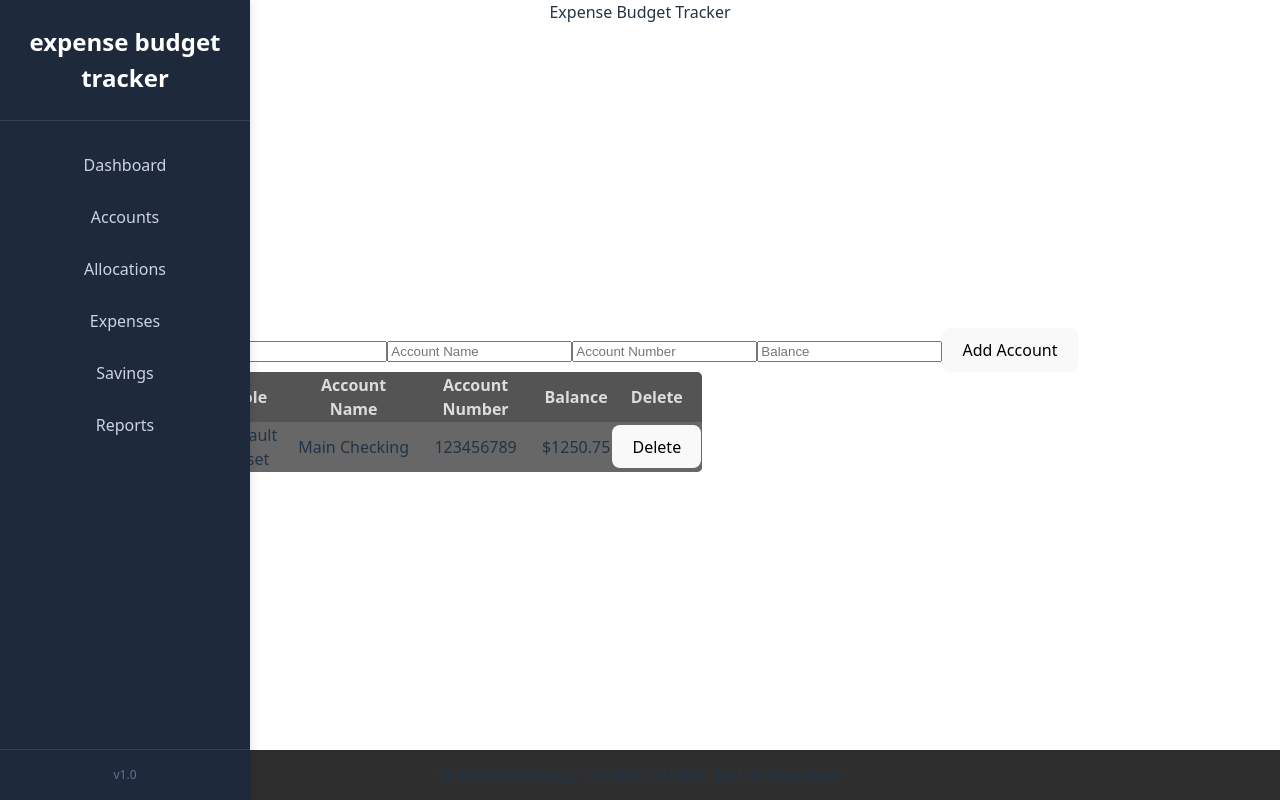
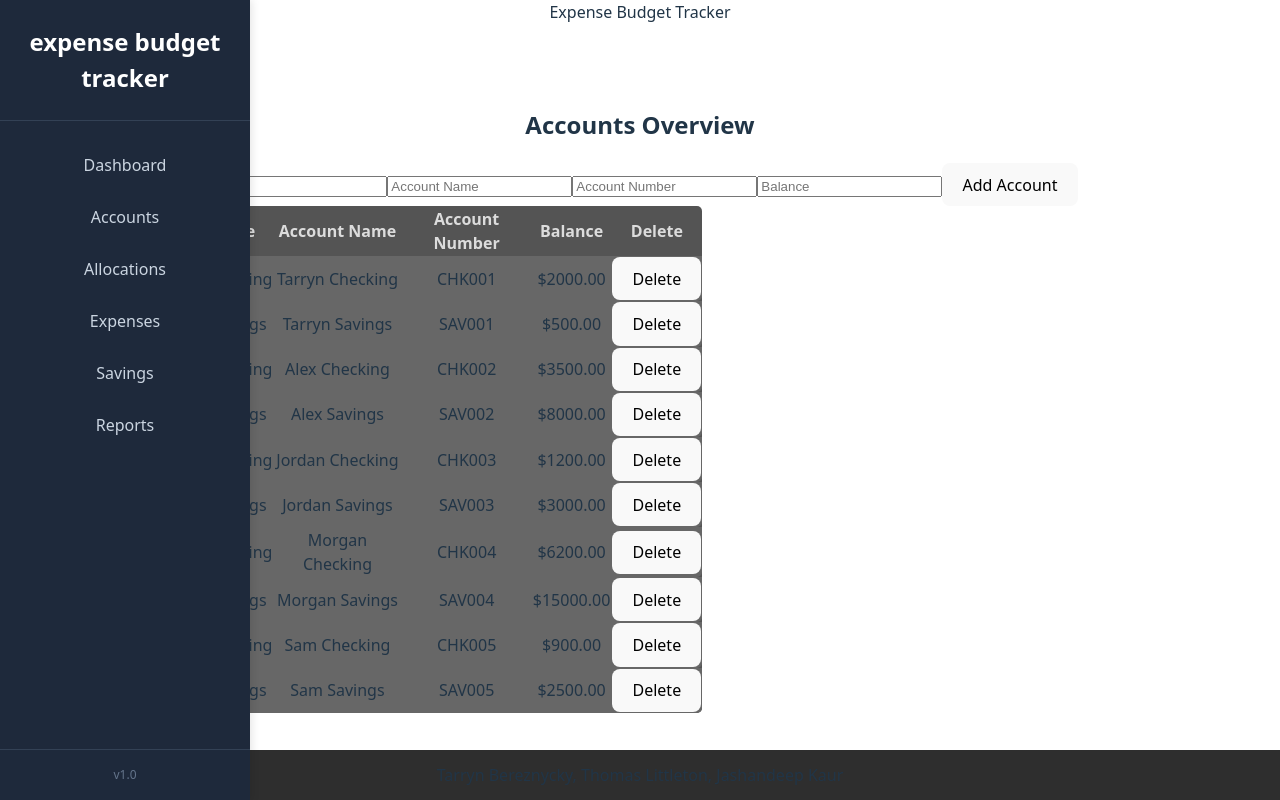
Before and after one commit to tlittletonrrc/Expense-Budget-Tracker, a React (Vite) app: page /accounts in a window 1280 px wide. Built offline with nearby package versions, Linux system fonts and the light colour scheme.

Commit message:
thomas littleton sprint 3

```diff
--- a/src/Components/AccountsOverviewData/AccountsData.tsx
+++ /dev/null
@@ -1,6 +0,0 @@
-export interface BankAccount {
-    role: string;
-    name: string;
-    accountNumber: string;
-    balance: number;
-}
--- a/src/Components/AccountsOverviewForm/AddAccountForm.tsx
+++ b/src/Components/AccountsOverviewForm/AddAccountForm.tsx
@@ -1,5 +1,5 @@
 import { useState } from "react";
-import type { BankAccount } from "../AccountsOverviewData/AccountsData";
+import type { BankAccount } from "../../Types/Allocation";
 // import './AddAccountForm.css'
 
 function AddAccountForm({
--- a/src/Components/AccountsTable/AccountsTable.tsx
+++ b/src/Components/AccountsTable/AccountsTable.tsx
@@ -1,4 +1,4 @@
-import type { BankAccount } from "../AccountsOverviewData/AccountsData";
+import type { BankAccount } from "../../Types/Allocation";
 // import './AccountsTable.css'
 
 function AccountsTable({
--- /dev/null
+++ b/src/Data/AccountsData.ts
@@ -0,0 +1,14 @@
+import type { BankAccount } from "../Types/Allocation";
+
+export const Accounts: BankAccount[] = [
+  { role: "Checking", name: "Tarryn Checking", accountNumber: "CHK001", balance: 2000 },
+  { role: "Savings", name: "Tarryn Savings", accountNumber: "SAV001", balance: 500 },
+  { role: "Checking", name: "Alex Checking", accountNumber: "CHK002", balance: 3500 },
+  { role: "Savings", name: "Alex Savings", accountNumber: "SAV002", balance: 8000 },
+  { role: "Checking", name: "Jordan Checking", accountNumber: "CHK003", balance: 1200 },
+  { role: "Savings", name: "Jordan Savings", accountNumber: "SAV003", balance: 3000 },
+  { role: "Checking", name: "Morgan Checking", accountNumber: "CHK004", balance: 6200 },
+  { role: "Savings", name: "Morgan Savings", accountNumber: "SAV004", balance: 15000 },
+  { role: "Checking", name: "Sam Checking", accountNumber: "CHK005", balance: 900 },
+  { role: "Savings", name: "Sam Savings", accountNumber: "SAV005", balance: 2500 }
+];
--- a/src/Pages/accountsOverviewPage.tsx
+++ b/src/Pages/accountsOverviewPage.tsx
@@ -1,35 +1,35 @@
-import { useState } from "react";
+import { useEffect, useState } from "react";
 import AddAccountForm from "../Components/AccountsOverviewForm/AddAccountForm";
 import AccountsTable from "../Components/AccountsTable/AccountsTable";
-import type { BankAccount } from "../Components/AccountsOverviewData/AccountsData";
+import { Accounts as initialAccounts } from "../Data/AccountsData";
+import type { BankAccount } from "../Types/Allocation";
 
-const initialAccounts: BankAccount[] = [
-    {
-        role: "Default asset",
-        name: "Main Checking",
-        accountNumber: "123456789",
-        balance: 1250.75
-    }
-];
+function AccountsOverviewPage({ setRoute }: { setRoute: React.Dispatch<React.SetStateAction<string>> }) {
+    /*
+        AccountsRepository : The accounts page uses the accounts repository to get, update, create, and delete items
+                            out of the accounts table. It does this by calling the functions in the service layer
+                            to fetch the data from the JSON.
 
-function AccountsOverviewPage({
-    setRoute
-}: {
-    setRoute: React.Dispatch<React.SetStateAction<string>>;
-}) {
+        AccountService     : The account service is used to validate data after retrieving it from the repository.
+                            If it passes all validations, the data is sent to the state to update the UI.
+
+        JSONHook           : The JSON hook manages the allocations state and updates the ui when changes are made.
+
+        Why this way       : Separates concerns: the repository handles data, the service validates,
+                            and the component maintains state for the UI.
+    */
     const [accounts, setAccounts] = useState<BankAccount[]>(initialAccounts);
 
-    function setPage() {
+    useEffect(() => {
         setRoute("/Accounts");
-    }
-
-    setPage();
+    }, [setRoute]);
 
     return (
-        <>
+        <div className="accounts-page">
+            <h2>Accounts Overview</h2>
             <AddAccountForm accounts={accounts} setAccounts={setAccounts} />
             <AccountsTable accounts={accounts} setAccounts={setAccounts} />
-        </>
+        </div>
     );
 }
 
--- /dev/null
+++ b/src/Repositories/AccountsRepo.ts
@@ -0,0 +1,21 @@
+import type { BankAccount } from "../Types/Allocation";
+
+let accounts: BankAccount[] = [];
+
+export function getAllAccounts(): BankAccount[] {
+    return accounts;
+}
+
+export function createAccount(newAccount: BankAccount) {
+    accounts.push(newAccount);
+}
+
+export function updateAccount(newAccount: BankAccount) {
+    accounts = accounts.map(a =>
+        a.accountNumber === newAccount.accountNumber ? { ...a, ...newAccount } : a
+    );
+}
+
+export function deleteAccount(index: number) {
+    accounts = accounts.filter((_, i) => i !== index);
+}
--- a/src/Repositories/UserRepository.ts
+++ b/src/Repositories/UserRepository.ts
@@ -1,14 +1,23 @@
-import users from "../Data/user.json"
-import type { userData } from "../Types/userData"
-import type { UserType } from "../Types/UserType"
+import users from "../Data/user.json";
+import type { userData } from "../Types/userData";
+import type { UserType } from "../Types/UserType";
 
+function transformUser(rawUser: any): UserType {
+    return {
+        ...rawUser,
+        accounts: []
+    };
+}
 
 export function getAllUsers(): userData {
-    return users
+    return {
+        users: users.users.map(transformUser)
+    };
 }
 
 export const GetUserByID = (UserID: string): UserType | undefined => {
-    const user = users.users.find(u => u.userID === UserID)
+    const rawUser = users.users.find(u => u.userID === UserID);
+    if (!rawUser) return undefined;
 
-    return user
-}
+    return transformUser(rawUser);
+};
--- /dev/null
+++ b/src/Services/AccountsService.ts
@@ -0,0 +1,24 @@
+import * as repo from "../Repositories/AccountsRepo";
+
+export function createAccountService(newAccount: {
+    role: string;
+    name: string;
+    accountNumber: string;
+    balance: number;
+}) {
+    if (!newAccount.accountNumber || !newAccount.name) {
+        throw new Error("Missing required account information.");
+    }
+
+    const exists = repo.getAllAccounts().some(a => a.accountNumber === newAccount.accountNumber);
+
+    if (!exists) {
+        repo.createAccount(newAccount);
+    } else {
+        repo.updateAccount(newAccount);
+    }
+}
+
+export function deleteAccountService(index: number) {
+    repo.deleteAccount(index);
+}
--- a/src/Types/UserType.ts
+++ b/src/Types/UserType.ts
@@ -1,4 +1,4 @@
-import type {Allocation} from "./Allocation"
+import type {Allocation, BankAccount} from "./Allocation"
 
 export type UserType = {
     userID: string,
@@ -7,5 +7,6 @@ export type UserType = {
     balance: number,
     savingsGoal: number,
     paymentsDue: string,
-    allocations: Allocation[]
+    allocations: Allocation[],
+    accounts: BankAccount[];
 }
--- a/src/hooks/JsonHook.ts
+++ b/src/hooks/JsonHook.ts
@@ -1,6 +1,6 @@
 import { useState } from "react";
 import * as allocationService from "../Services/AllocationService"
-
+import * as accountService from "../Services/AccountsService";
 
 /**
  * @param user: User object loaded from JSON
@@ -72,7 +72,21 @@ export function useUserProfileDisplay(user: {
         accountNumber: string;
         balance: number;
     }) => {
-        setAccounts((prev) => [...prev, account]);
+        setAccounts((prev) => {
+            const exists = prev.some(a => a.accountNumber === account.accountNumber);
+            if (exists) {
+                return prev.map(a => a.accountNumber === account.accountNumber ? account : a);
+            }
+            return [...prev, account];
+        });
+
+        accountService.createAccountService(account);
+    };
+
+    const deleteAccount = (index: number) => {
+        setAccounts((prev) => prev.filter((_, i) => i !== index));
+
+        accountService.deleteAccountService(index);
     };
 
 
@@ -103,9 +117,8 @@ export function useUserProfileDisplay(user: {
         allocationService.deleteAllocationService(UserID, index)
     };
 
-
-
     return {
+        userID: user.userID,
         name: user.name,
         email: user.email,
         balance,
@@ -121,5 +134,7 @@ export function useUserProfileDisplay(user: {
         addPaymentDue,
         updateAccountBalance,
         addAccount,
+        deleteAccount,
+
     };
 }
```
Also changed, not shown: doc/architecture-TL.md (added, +35 -0 lines), src/Types/Allocation.ts (+7 -0 lines).
